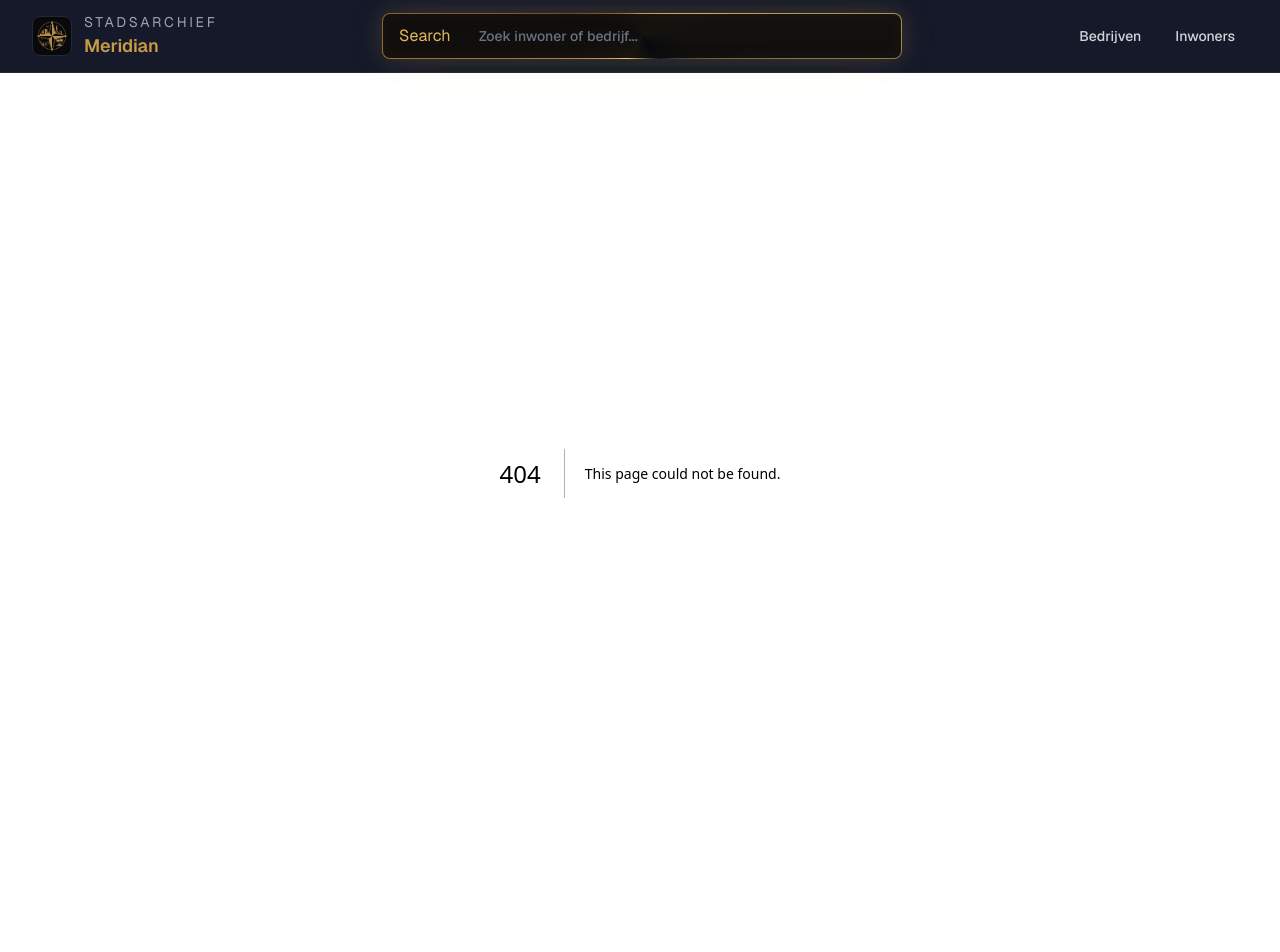
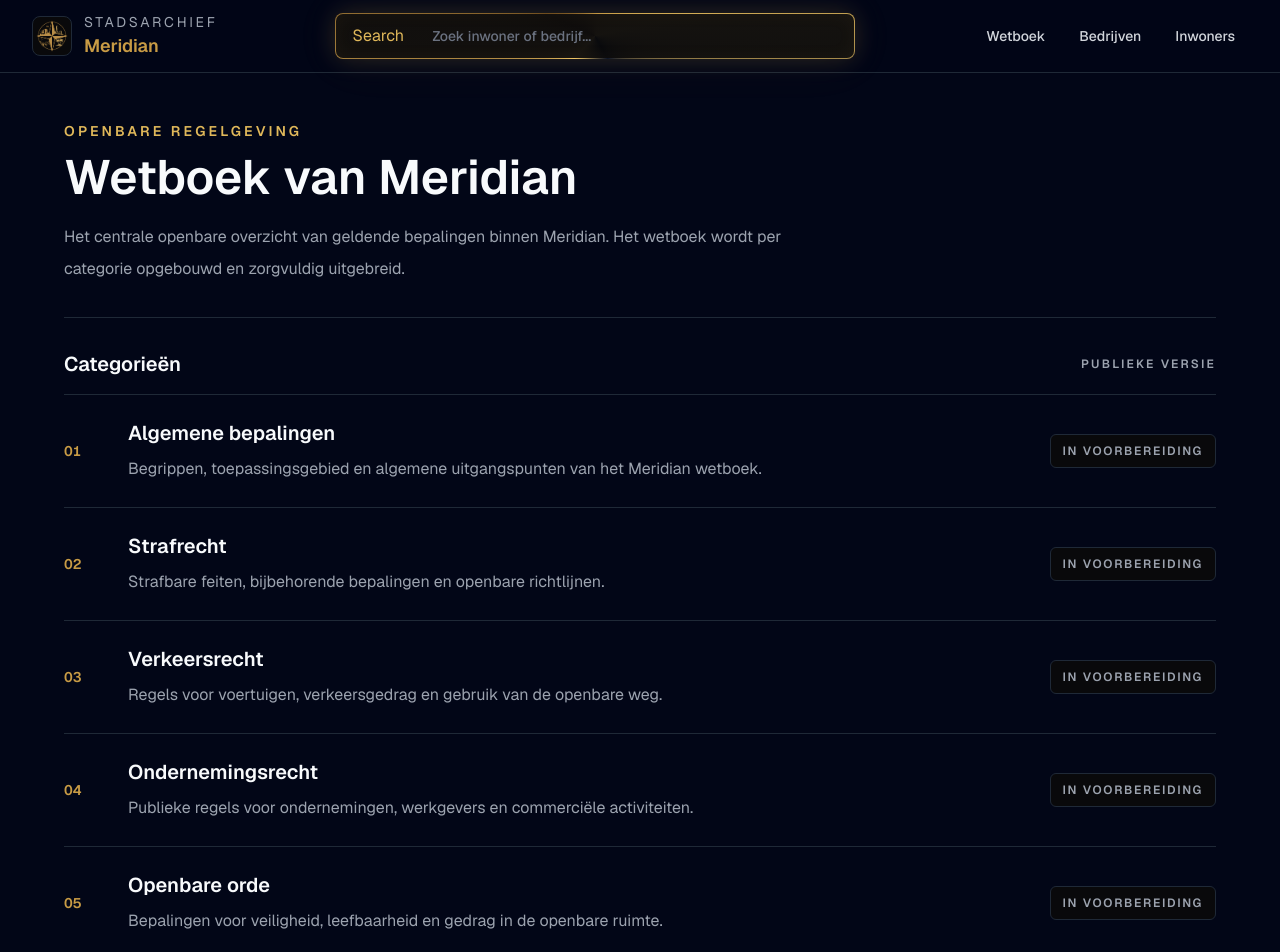
Before and after one commit to kingfreshRLLMN/meridianarchief, a Next.js app: page /wetboek in a window 1280 px wide. Before the commit this address had no page. Shown: the top 952 px of the page. Before the commit the page ends 873 px from the top, so only its background shows below. Built offline with nearby package versions, Linux system fonts and the light colour scheme.

Commit message:
Add Meridian lawbook section

```diff
--- /dev/null
+++ b/app/wetboek/page.tsx
@@ -0,0 +1,70 @@
+import { lawbookCategories } from "@/data/lawbook-categories";
+import type { Metadata } from "next";
+
+export const metadata: Metadata = {
+  title: "Wetboek",
+  description:
+    "Het openbare wetboek van Meridian, geordend per juridische categorie.",
+};
+
+export default function LawbookPage() {
+  return (
+    <main className="min-h-screen bg-[#020617] px-4 py-12 text-[#f8fafc] md:px-8">
+      <section className="mx-auto max-w-6xl">
+        <header className="border-b border-[#1f2937] pb-8">
+          <p className="text-sm font-semibold uppercase tracking-[0.22em] text-[#e0b85a]">
+            Openbare regelgeving
+          </p>
+          <h1 className="mt-3 text-4xl font-semibold md:text-5xl">
+            Wetboek van Meridian
+          </h1>
+          <p className="mt-5 max-w-3xl leading-8 text-[#9ca3af]">
+            Het centrale openbare overzicht van geldende bepalingen binnen
+            Meridian. Het wetboek wordt per categorie opgebouwd en zorgvuldig
+            uitgebreid.
+          </p>
+        </header>
+
+        <div className="mt-8 flex items-center justify-between gap-4 border-b border-[#1f2937] pb-4">
+          <h2 className="text-xl font-semibold">Categorieën</h2>
+          <span className="text-xs font-semibold uppercase tracking-[0.18em] text-[#9ca3af]">
+            Publieke versie
+          </span>
+        </div>
+
+        <div className="divide-y divide-[#1f2937]">
+          {lawbookCategories.map((category, index) => (
+            <article
+              key={category.slug}
+              className="grid gap-4 py-6 sm:grid-cols-[3rem_minmax(0,1fr)_auto] sm:items-center"
+            >
+              <span className="text-sm font-semibold tabular-nums text-[#c89b45]">
+                {String(index + 1).padStart(2, "0")}
+              </span>
+
+              <div>
+                <h3 className="text-xl font-semibold text-[#f8fafc]">
+                  {category.title}
+                </h3>
+                <p className="mt-2 max-w-3xl leading-7 text-[#9ca3af]">
+                  {category.description}
+                </p>
+              </div>
+
+              <span className="w-fit rounded-md border border-[#1f2937] bg-[#09090b] px-3 py-2 text-xs font-semibold uppercase tracking-[0.14em] text-[#9ca3af]">
+                {category.articleCount > 0
+                  ? `${category.articleCount} artikelen`
+                  : "In voorbereiding"}
+              </span>
+            </article>
+          ))}
+        </div>
+
+        <footer className="mt-8 border-t border-[#c89b45]/30 pt-5 text-sm leading-6 text-[#9ca3af]">
+          Alleen gepubliceerde bepalingen gelden als openbare informatie binnen
+          het Meridian Archief.
+        </footer>
+      </section>
+    </main>
+  );
+}
--- a/components/navbar.tsx
+++ b/components/navbar.tsx
@@ -3,6 +3,7 @@ import Image from "next/image";
 import NavbarSearch from "@/components/navbar-search";
 
 const navItems = [
+  { href: "/wetboek", label: "Wetboek" },
   { href: "/businesses", label: "Bedrijven" },
   { href: "/characters", label: "Inwoners" },
 ];
--- /dev/null
+++ b/data/lawbook-categories.ts
@@ -0,0 +1,51 @@
+export type LawbookCategory = {
+  title: string;
+  slug: string;
+  description: string;
+  articleCount: number;
+};
+
+export const lawbookCategories: LawbookCategory[] = [
+  {
+    title: "Algemene bepalingen",
+    slug: "algemene-bepalingen",
+    description:
+      "Begrippen, toepassingsgebied en algemene uitgangspunten van het Meridian wetboek.",
+    articleCount: 0,
+  },
+  {
+    title: "Strafrecht",
+    slug: "strafrecht",
+    description:
+      "Strafbare feiten, bijbehorende bepalingen en openbare richtlijnen.",
+    articleCount: 0,
+  },
+  {
+    title: "Verkeersrecht",
+    slug: "verkeersrecht",
+    description:
+      "Regels voor voertuigen, verkeersgedrag en gebruik van de openbare weg.",
+    articleCount: 0,
+  },
+  {
+    title: "Ondernemingsrecht",
+    slug: "ondernemingsrecht",
+    description:
+      "Publieke regels voor ondernemingen, werkgevers en commerciële activiteiten.",
+    articleCount: 0,
+  },
+  {
+    title: "Openbare orde",
+    slug: "openbare-orde",
+    description:
+      "Bepalingen voor veiligheid, leefbaarheid en gedrag in de openbare ruimte.",
+    articleCount: 0,
+  },
+  {
+    title: "Hulpdiensten",
+    slug: "hulpdiensten",
+    description:
+      "Regels rond overheidsdiensten, bevoegdheden en hulpverlening binnen Meridian.",
+    articleCount: 0,
+  },
+];
```
